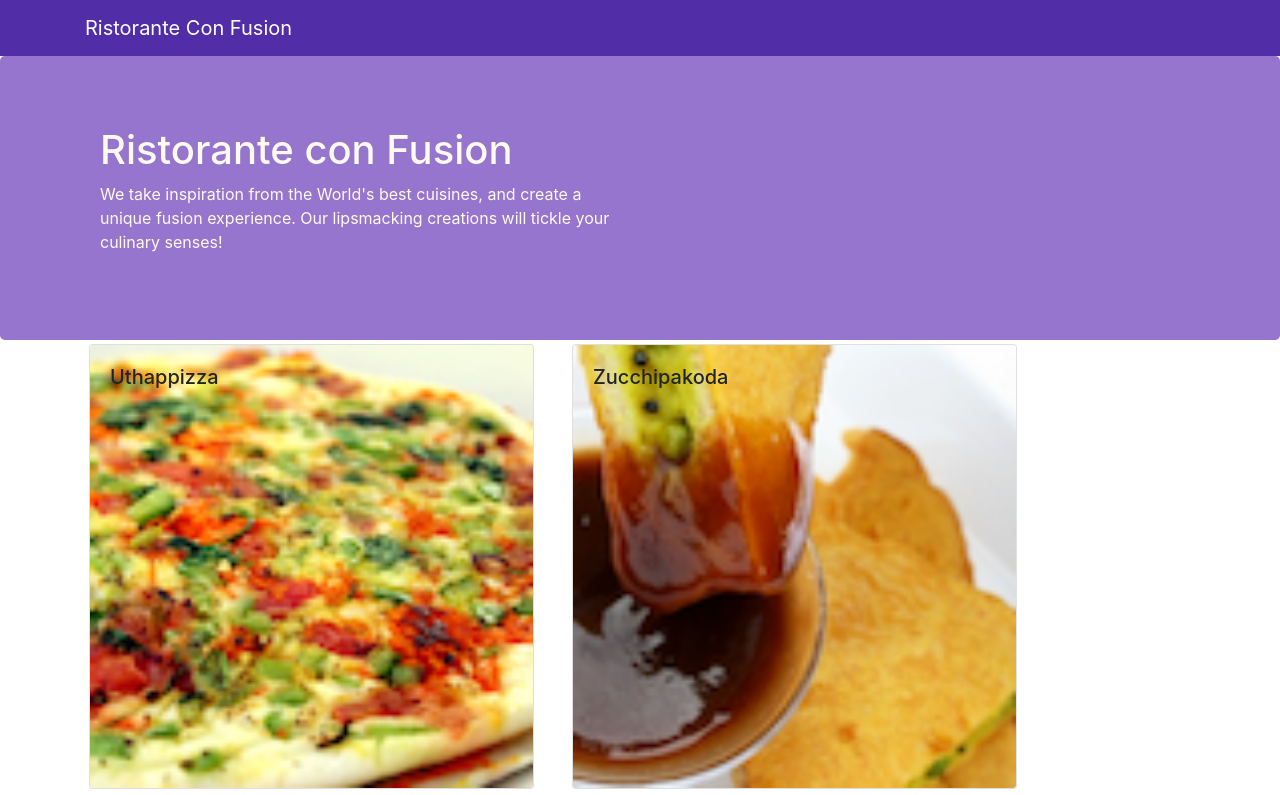
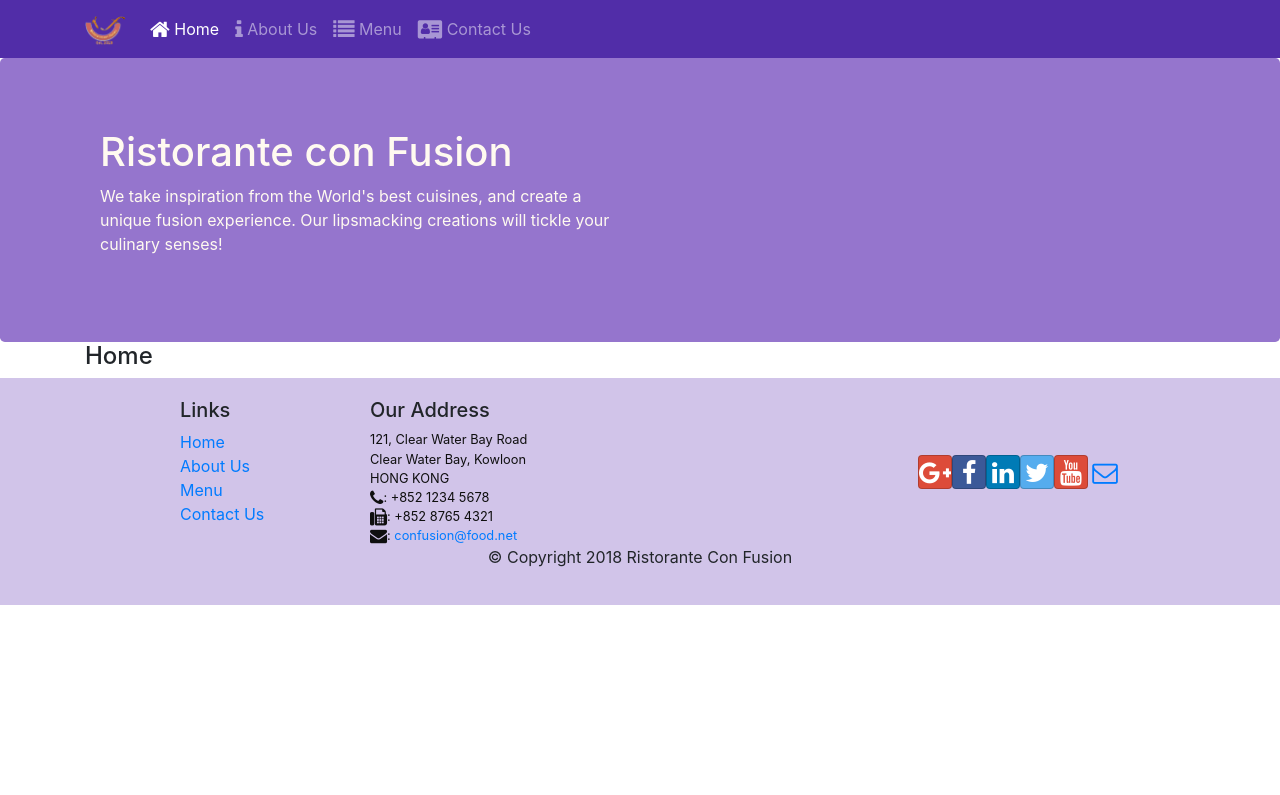
Before and after one commit to gargpushpit5/Restaurant-front-end-, a React (Create React App) app: page /home in a window 1280 px wide. Shown: the top 795 px of the page. Built offline with nearby package versions, Linux system fonts and the light colour scheme.

Commit message:
rreact router dom information

```diff
--- a/package.json
+++ b/package.json
@@ -12,7 +12,7 @@
     "react": "^16.13.1",
     "react-dom": "^16.13.1",
     "react-popper": "^0.9.2",
-    "react-router-dom": "^5.1.2",
+    "react-router-dom": "^4.2.2",
     "react-scripts": "3.4.1",
     "reactstrap": "^5.0.0"
   },
--- a/src/App.js
+++ b/src/App.js
@@ -3,6 +3,7 @@
 import 'font-awesome/css/font-awesome.css';
 import 'bootstrap-social/bootstrap-social.css';
 import Main from './components/MainComponent';
+import { BrowserRouter } from 'react-router-dom';
 
 import './App.css';
 
@@ -13,8 +14,10 @@
   render(){
     return (
       <div className="App">
+       <BrowserRouter>
+           <Main></Main>
+       </BrowserRouter>
 
-      <Main></Main>
 
       </div>
     );
--- a/src/components/FooterComponent.js
+++ b/src/components/FooterComponent.js
@@ -1,4 +1,5 @@
 import React from 'react';
+import { Link } from 'react-router-dom';
 
 function Footer(props) {
     return(
@@ -8,10 +9,10 @@
                 <div className="col-4 offset-1 col-sm-2">
                     <h5>Links</h5>
                     <ul className="list-unstyled">
-                        <li><a href="#">Home</a></li>
-                        <li><a href="#">About</a></li>
-                        <li><a href="#">Menu</a></li>
-                        <li><a href="contactus.html">Contact</a></li>
+                    <li><Link to='/home'>Home</Link></li>
+                        <li><Link to='/aboutus'>About Us</Link></li>
+                        <li><Link to='/menu'>Menu</Link></li>
+                        <li><Link to='/contactus'>Contact Us</Link></li>
                     </ul>
                 </div>
                 <div className="col-7 col-sm-5">
--- a/src/components/HeaderComponent.js
+++ b/src/components/HeaderComponent.js
@@ -1,13 +1,47 @@
 import React, { Component } from 'react';
-import { Navbar, NavbarBrand, Jumbotron } from 'reactstrap';
+import { Nav, Navbar, NavbarBrand, NavbarToggler, Collapse, NavItem, Jumbotron } from 'reactstrap';
+import { NavLink } from 'react-router-dom';
 
 class Header extends Component {
+
+    constructor(props) {
+        super(props);
+
+        this.toggleNav = this.toggleNav.bind(this);
+        this.state = {
+          isNavOpen: false
+        };
+      }
+
+      toggleNav() {
+        this.setState({
+          isNavOpen: !this.state.isNavOpen
+        });
+      }
+
   render() {
     return(
     <React.Fragment>
-      <Navbar dark>
+      <Navbar dark expand="md">
         <div className="container">
-            <NavbarBrand href="/">Ristorante Con Fusion</NavbarBrand>
+            <NavbarToggler onClick={this.toggleNav} />
+            <NavbarBrand href="/"><img src='assets/images/logo.png' height="30" width="41" alt='Ristorante Con Fusion' /></NavbarBrand>
+            <Collapse isOpen={this.state.isNavOpen} navbar>
+                            <Nav navbar>
+                            <NavItem>
+                                <NavLink className="nav-link"  to='/home'><span className="fa fa-home fa-lg"></span> Home</NavLink>
+                            </NavItem>
+                            <NavItem>
+                                <NavLink className="nav-link" to='/aboutus'><span className="fa fa-info fa-lg"></span> About Us</NavLink>
+                            </NavItem>
+                            <NavItem>
+                                <NavLink className="nav-link"  to='/menu'><span className="fa fa-list fa-lg"></span> Menu</NavLink>
+                            </NavItem>
+                            <NavItem>
+                                <NavLink className="nav-link" to='/contactus'><span className="fa fa-address-card fa-lg"></span> Contact Us</NavLink>
+                            </NavItem>
+                            </Nav>
+                        </Collapse>
         </div>
       </Navbar>
       <Jumbotron>
--- /dev/null
+++ b/src/components/HomeComponent.js
@@ -0,0 +1,11 @@
+import React from 'react';
+
+function Home(props) {
+    return(
+      <div className="container">
+        <h4>Home</h4>
+      </div>
+    );
+}
+
+export default Home;
--- a/src/components/MainComponent.js
+++ b/src/components/MainComponent.js
@@ -5,6 +5,16 @@
 import { DISHES } from '../shared/dishes';
 import Header from './HeaderComponent';
 import Footer from './FooterComponent.js';
+
+import Home from './HomeComponent';
+import { Switch, Route, Redirect } from 'react-router-dom';
+
+const HomePage = () => {                    //home component
+  return(
+      <Home
+      />
+  );
+}
 
 class Main extends Component {
 
@@ -24,8 +34,12 @@
     return (
       <div>
          <Header></Header>
-        <Menu dishes={this.state.dishes} onClick={(dishId) => this.onDishSelect(dishId)} />
-        <DishdetailComponent dish={this.state.dishes.filter((dish) => dish.id === this.state.selectedDish)[0]} />
+         <Switch>
+              <Route path='/home' component={HomePage} />
+              <Route exact path='/menu' component={() => <Menu dishes={this.state.dishes} />} />
+              <Redirect to="/home" />
+          </Switch>
+
         <Footer></Footer>
       </div>
     );
--- a/src/components/MenuComponent.js
+++ b/src/components/MenuComponent.js
@@ -5,8 +5,7 @@
 
 function RenderMenuItem({dish,onClick}){
   return (
-    <Card key={dish.id}
-              onClick={() => onClick(dish.id)}>
+    <Card key={dish.id}>
               <CardImg width="100%" src={dish.image} alt={dish.name} />
               <CardImgOverlay>
                   <CardTitle>{dish.name}</CardTitle>
```
Also changed, not shown: 1 other file (tests, documents, lock files or other folders).
